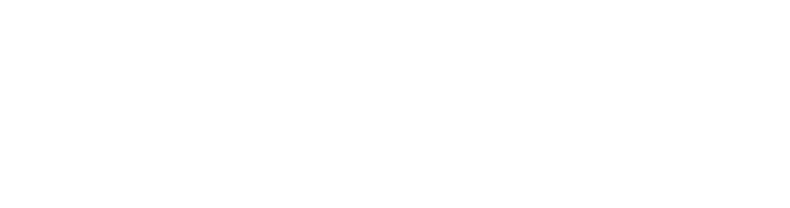
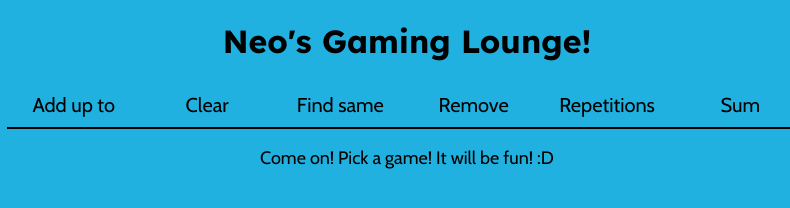
Before and after one commit to SnydenHjelm2/DDU2-Projekt, a plain HTML site: page index.html in a window 1280 px wide. Shown: the whole page, without its empty margins (233-1023 px from the left). Drawn offline with Linux system fonts and the light colour scheme.

Commit message:
Stylade "homepage"
Jag byggde den HTML som krävdes för min index page och stylade sedan denna lite.

```diff
--- a/index.html
+++ b/index.html
@@ -4,9 +4,21 @@
     <meta charset="UTF-8">
     <meta name="viewport" content="width=device-width, initial-scale=1.0">
     <title>The numbers Mason, what do they mean?</title>
+    <link rel="stylesheet" href="styles/fonts.css">
     <link rel="stylesheet" href="styles/common.css">
+    <link rel="stylesheet" href="styles/style.css">
 </head>
 <body>
+    <h1>Neo's Gaming Lounge!</h1>
+    <nav>
+        <a href="#">Add up to</a>
+        <a href="#">Clear</a>
+        <a href="#">Find same</a>
+        <a href="#">Remove</a>
+        <a href="#">Repetitions</a>
+        <a href="#">Sum</a>
+    </nav>
+    <p>Come on! Pick a game! It will be fun! :D</p>
     <script src="scripts/common.js"></script>
 </body>
 </html>
--- a/styles/common.css
+++ b/styles/common.css
@@ -0,0 +1,9 @@
+:root {
+    box-sizing: border-box;
+    --bg: #21b1e0;
+    --hover-color: #3b3bec;
+}
+
+body {
+    background-color: var(--bg);
+}
--- /dev/null
+++ b/styles/fonts.css
@@ -0,0 +1,9 @@
+@font-face {
+    font-family: main;
+    src: url(../fonts/Cabin-VariableFont_wdth\,wght.ttf);
+}
+
+@font-face {
+    font-family: mainBold;
+    src: url(../fonts/Lexend-VariableFont_wght.ttf);
+}
--- /dev/null
+++ b/styles/style.css
@@ -0,0 +1,32 @@
+h1 {
+    font-family: mainBold;
+    text-align: center;
+}
+
+nav {
+    max-width: 800px;
+    margin: auto;
+    border-bottom: solid 2px black;
+    display: flex;
+    justify-content: center;
+}
+
+nav a {
+    flex-grow: 1;
+    flex-basis: 0;
+    display: flex;
+    justify-content: center;
+    padding: 10px;
+    font: 20px main;
+    text-decoration: none;
+    color: black;
+}
+
+nav a:hover {
+    background-color: var(--hover-color);
+}
+
+p {
+    font: 18px main;
+    text-align: center;
+}
```
Also changed, not shown: fonts/Cabin-VariableFont_wdth,wght.ttf (added), fonts/Lexend-VariableFont_wght.ttf (added).
